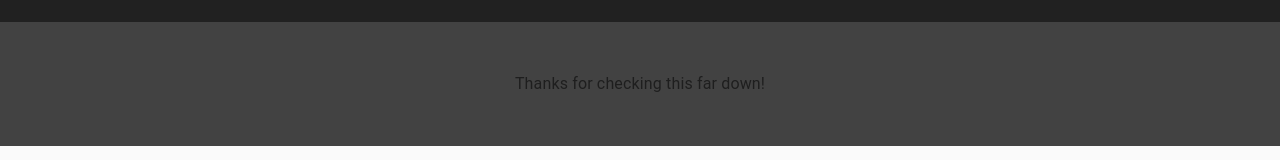
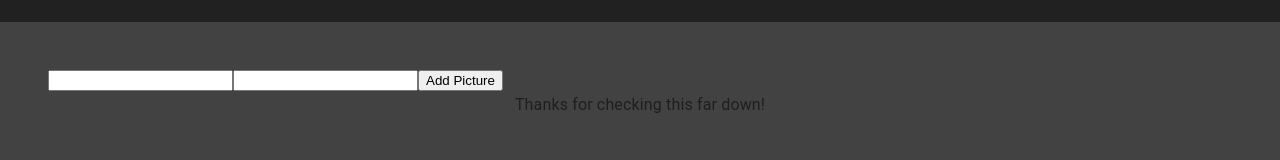
Before and after one commit to matthewbouc/weekend-react-gallery, a React (Create React App) app: page / in a window 1280 px wide. Shown: the part 439-599 px from the top of the page. Built offline with nearby package versions, Linux system fonts and the light colour scheme; no server answers.

Commit message:
axios post and NewItem component

```diff
--- a/src/components/App/App.jsx
+++ b/src/components/App/App.jsx
@@ -2,20 +2,17 @@ import React from 'react';
 import axios from 'axios';
 import { useState, useEffect } from 'react';
 import './App.css';
+
 import AppBar from '@material-ui/core/AppBar';
 import CameraIcon from '@material-ui/icons/PhotoCamera';
 import CssBaseline from '@material-ui/core/CssBaseline';
 import Toolbar from '@material-ui/core/Toolbar';
 import Typography from '@material-ui/core/Typography';
-import { makeStyles } from '@material-ui/core/styles';
 import Container from '@material-ui/core/Container';
+
 import GalleryList from '../GalleryList/GalleryList';
 import useStyles from '../UseStyles/UseStyles';
-
-
-
-
-const cards = [1, 2, 3, 4, 5, 6, 7, 8, 9];
+import NewItem from '../NewItem/NewItem';
 
 
 function App() {
@@ -44,6 +41,16 @@ function App() {
       .catch(error => {
         console.log('error in App GETting', error);
       })
+    }
+
+    const postNewPic = () => {
+      axios.post('/gallery', (newPicture))
+      .then(response => {
+        getGalleryItems();
+      })
+      .catch(error => {
+        console.log('Error POSTing from App', error)
+      });
     }
 
     /**
@@ -103,6 +110,7 @@ function App() {
             </main>
       {/* Footer */}
       <footer className={classes.footer}>
+        <NewItem postNewPic={postNewPic}/>
         <Typography variant="subtitle1" align="center" color="textSecondary" component="p">
           Thanks for checking this far down!
         </Typography>
--- a/src/components/NewItem/NewItem.jsx
+++ b/src/components/NewItem/NewItem.jsx
@@ -0,0 +1,29 @@
+import {useState} from 'react';
+
+function NewItem({postNewPic}) {
+    const [newUrl, setNewUrl] = useState('');
+    const [newDescription, setNewDescription] = useState('');
+
+    let newPic = {
+        url: newUrl,
+        description: newDescription
+    }
+
+    const handleSubmit = () => {
+        postNewPic(newPic);
+        setNewUrl('');
+        setNewDescription('');
+    }
+
+    return (
+        <>
+            <form onSubmit={handleSubmit}>
+                <input value={newUrl} onChange={(event) => setNewUrl(event.target.value)} />
+                <input value={newDescription} onChange={(event) => setNewDescription(event.target.value)} />
+                <input type="submit" value="Add Picture" />
+            </form>
+        </>
+    )
+}
+
+export default NewItem
```
